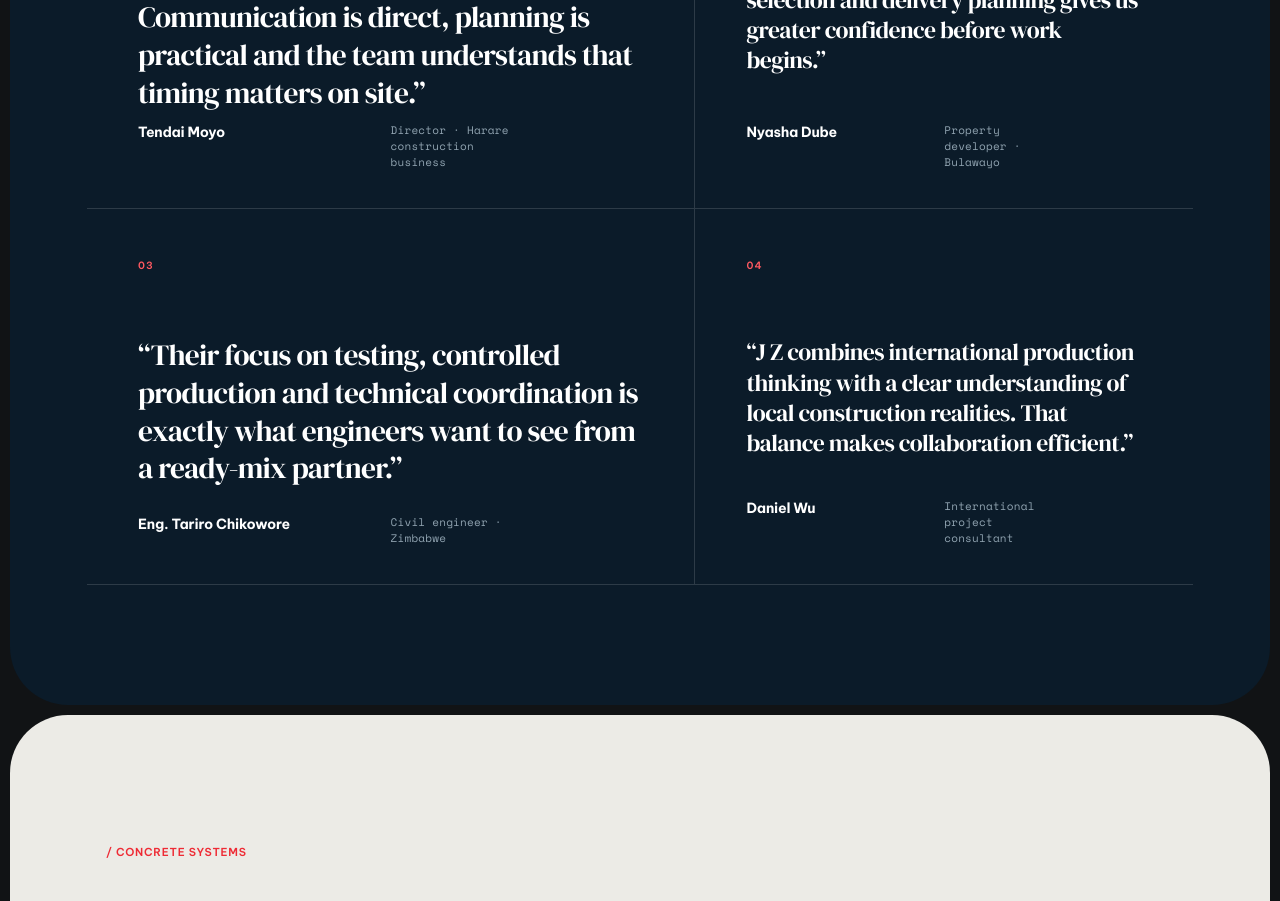
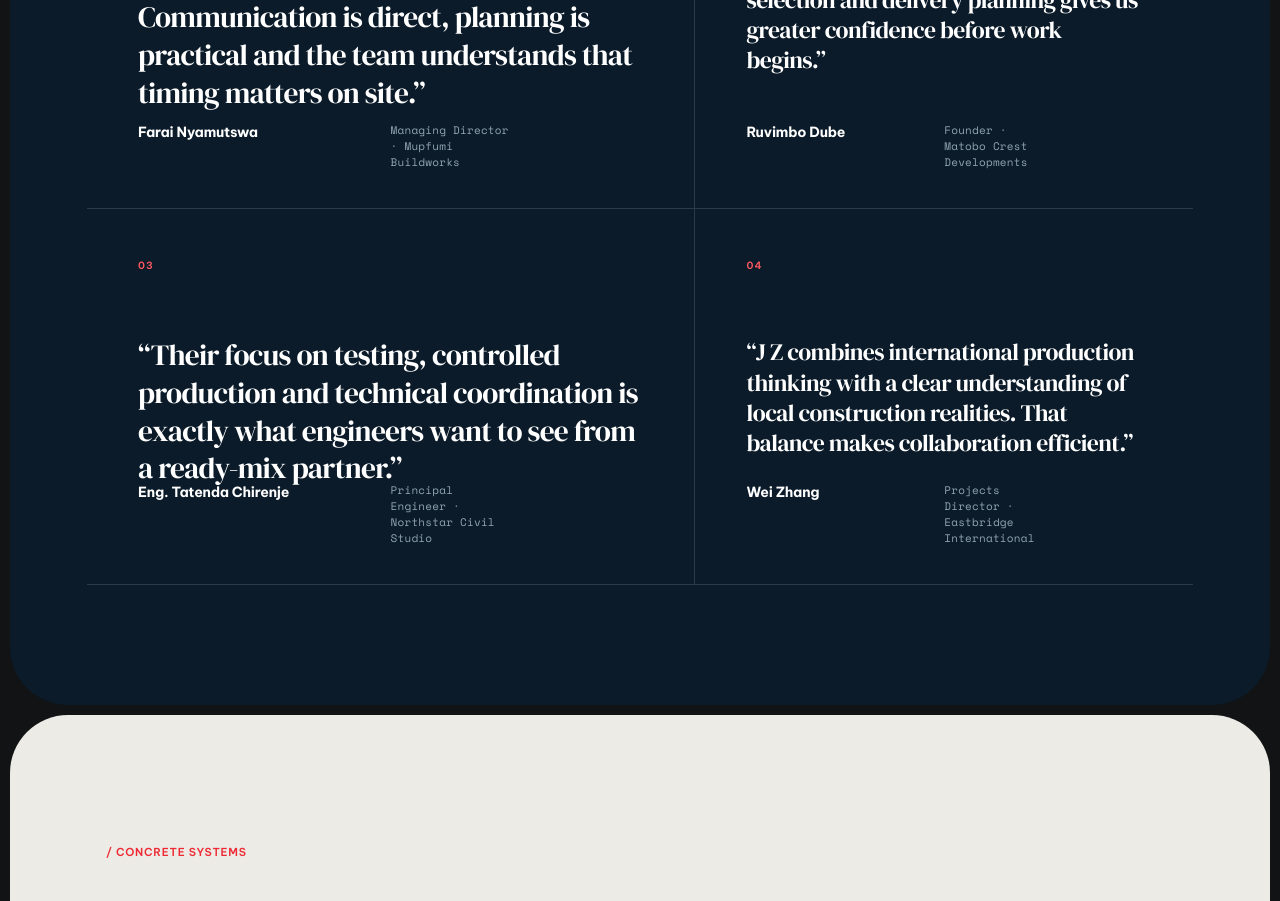
Before and after one commit to RonanJaeger721/jz-concrete-zimbabwe, a Next.js app: page / in a window 1280 px wide. Shown: the part 8080-8981 px from the top of the page. Built offline with nearby package versions, Linux system fonts and the light colour scheme.

Commit message:
Refine testimonial placeholder profiles

```diff
--- a/app/page.tsx
+++ b/app/page.tsx
@@ -269,10 +269,10 @@ export default function Home() {
         </header>
         <div className="testimonial-ledger">
           {[
-            ["01", "J Z approaches every pour with the discipline serious projects demand. Communication is direct, planning is practical and the team understands that timing matters on site.", "Tendai Moyo", "Director · Harare construction business"],
-            ["02", "For a developer, consistency is everything. The support around mix selection and delivery planning gives us greater confidence before work begins.", "Nyasha Dube", "Property developer · Bulawayo"],
-            ["03", "Their focus on testing, controlled production and technical coordination is exactly what engineers want to see from a ready-mix partner.", "Eng. Tariro Chikowore", "Civil engineer · Zimbabwe"],
-            ["04", "J Z combines international production thinking with a clear understanding of local construction realities. That balance makes collaboration efficient.", "Daniel Wu", "International project consultant"],
+            ["01", "J Z approaches every pour with the discipline serious projects demand. Communication is direct, planning is practical and the team understands that timing matters on site.", "Farai Nyamutswa", "Managing Director · Mupfumi Buildworks"],
+            ["02", "For a developer, consistency is everything. The support around mix selection and delivery planning gives us greater confidence before work begins.", "Ruvimbo Dube", "Founder · Matobo Crest Developments"],
+            ["03", "Their focus on testing, controlled production and technical coordination is exactly what engineers want to see from a ready-mix partner.", "Eng. Tatenda Chirenje", "Principal Engineer · Northstar Civil Studio"],
+            ["04", "J Z combines international production thinking with a clear understanding of local construction realities. That balance makes collaboration efficient.", "Wei Zhang", "Projects Director · Eastbridge International"],
           ].map(([n, quote, name, role]) => <article key={n}>
             <span>{n}</span><blockquote>“{quote}”</blockquote><footer><b>{name}</b><small>{role}</small></footer>
           </article>)}
```
